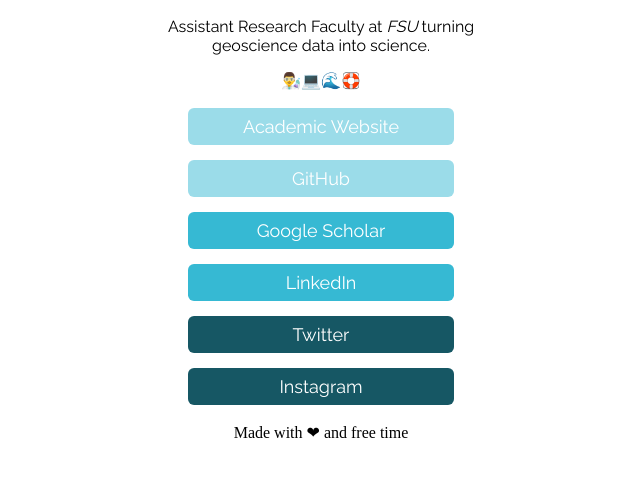
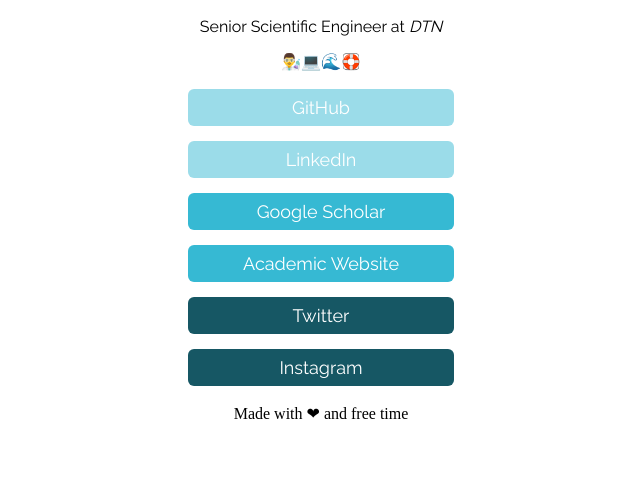
Before and after one commit to philippemiron/links, a plain HTML site: page index.html in a window 1280 px wide. Shown: the part 213-690 px from the top of the page, without its empty margins (319-959 px from the left). Drawn offline with Linux system fonts and the light colour scheme.

Commit message:
Update index.html

```diff
--- a/index.html
+++ b/index.html
@@ -92,7 +92,7 @@
 
     <h1>Philippe Miron</h1>
 
-    <p class="bio">Assistant Research Faculty at <a href="https://www.coaps.fsu.edu/" title="COAPS FSU site">FSU</a> turning geoscience data into science.</p>
+    <p class="bio">Senior Scientific Engineer at <a href="https://www.dtn.com/" title="DTN site">DTN</a></p>
 
     <p>
       👨‍🔬💻🌊🛟
@@ -100,13 +100,13 @@
 
     <ul class="links">
       <li>
-        <a href="https://philippemiron.github.io" title="Portfolio">
-          Academic Website
+        <a href="https://github.com/philippemiron" title="GitHub">
+          GitHub
         </a>
       </li>
       <li>
-        <a href="https://github.com/philippemiron" title="GitHub">
-          GitHub
+        <a href="https://www.linkedin.com/in/philippemiron" title="LinkedIn">
+          LinkedIn
         </a>
       </li>
       <li>
@@ -115,8 +115,8 @@
         </a>
       </li>
       <li>
-        <a href="https://www.linkedin.com/in/philippemiron" title="LinkedIn">
-          LinkedIn
+        <a href="https://philippemiron.github.io" title="Portfolio">
+          Academic Website
         </a>
       </li>
       <li>
```
